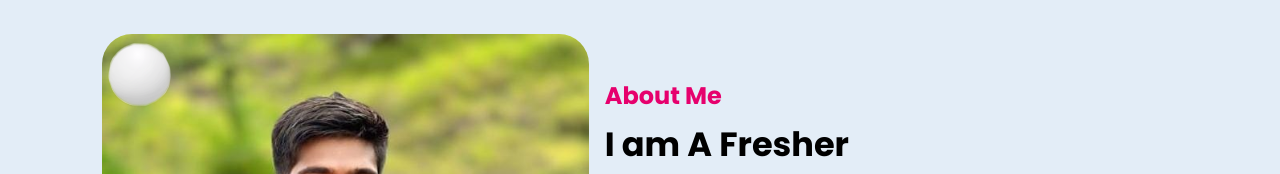
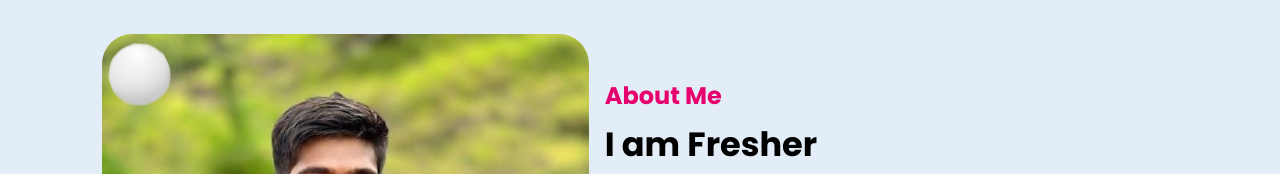
Before and after one commit to Vaibhav09969/portfolio, a plain HTML site: page index.html in a window 1280 px wide. Shown: the part 860-1034 px from the top of the page. Drawn offline with nearby package versions, Linux system fonts and the light colour scheme.

Commit message:
Update index.html

```diff
--- a/index.html
+++ b/index.html
@@ -90,7 +90,7 @@
         </div>
         <div class="about-content">
             <h2 class="heading">About Me</h2>
-            <h3>I am A Fresher</h3>
+            <h3>I am Fresher</h3>
             <p>A recent graduate with a [Bachelor's Computer Science] eager to apply theoretical knowledge and strong [Problem Solving ,Time Managemant]</p>
             <div class="about-btn">
                 <button class="active">Main Skills</button>
```
